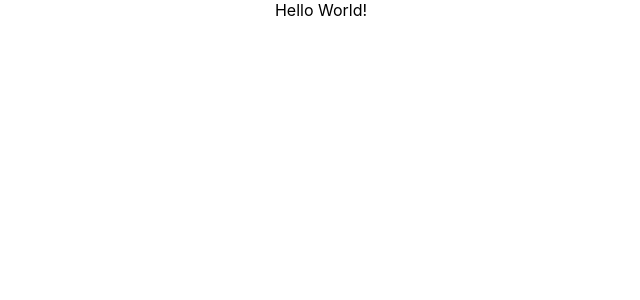
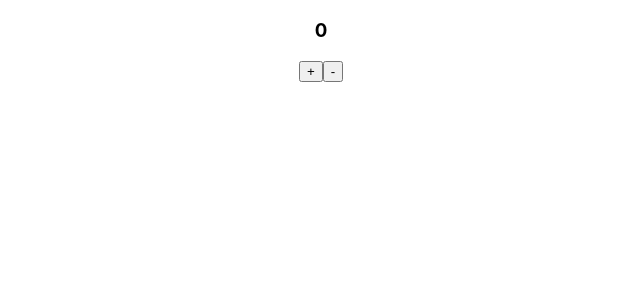
Before and after one commit to tgmrks/react-hooks, a React (Create React App) app: page / in a window 1280 px wide. Shown: the top 300 px of the page, without its empty margins (319-959 px from the left). Built offline with nearby package versions, Linux system fonts and the light colour scheme.

Commit message:
useReducer example

```diff
--- a/src/App.js
+++ b/src/App.js
@@ -1,9 +1,10 @@
 import './App.css';
+import Reducer from './Reducer'
 
 function App() {
   return (
     <div className="App">
-      Hello World!
+      <Reducer />
     </div>
   );
 }
--- /dev/null
+++ b/src/Reducer.jsx
@@ -0,0 +1,25 @@
+import React, { useReducer } from 'react';
+
+function Reducer() {
+    const [state, dispatch] = useReducer(reducer, { count: 0 })
+
+    function reducer(state, action) {
+        switch (action.type) {
+            case 'increment':
+                return { count: state.count + 1 };
+            case 'decrement':
+                return { count: state.count - 1 };
+            default:
+                throw new Error();
+        }
+    }
+
+    return(
+        <div>
+            <h3>{state.count}</h3>
+            <button onClick={() => dispatch({type: 'increment'})}>+</button>
+            <button onClick={() => dispatch({type: 'decrement'})}>-</button>
+        </div>
+    );
+}
+export default Reducer;
```
